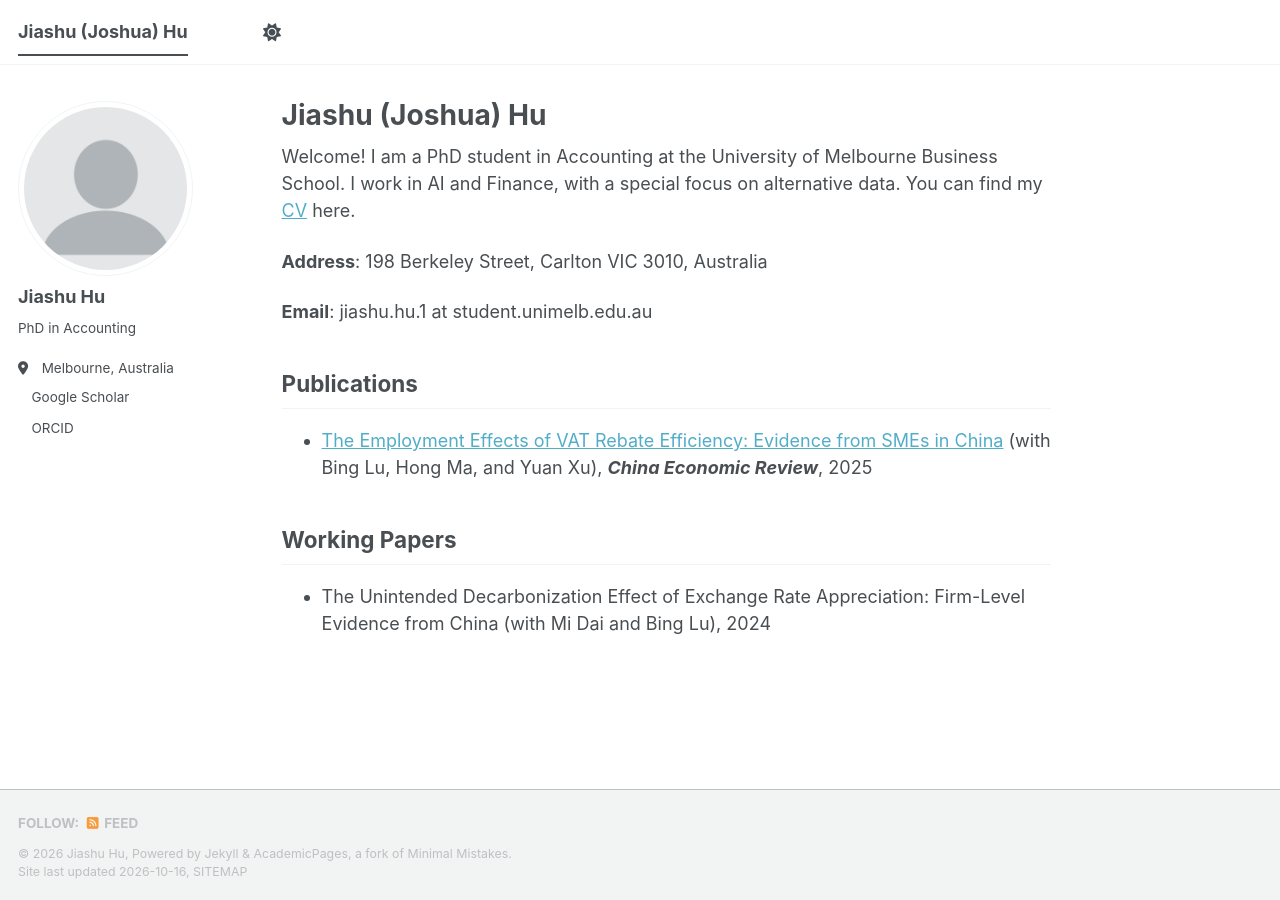
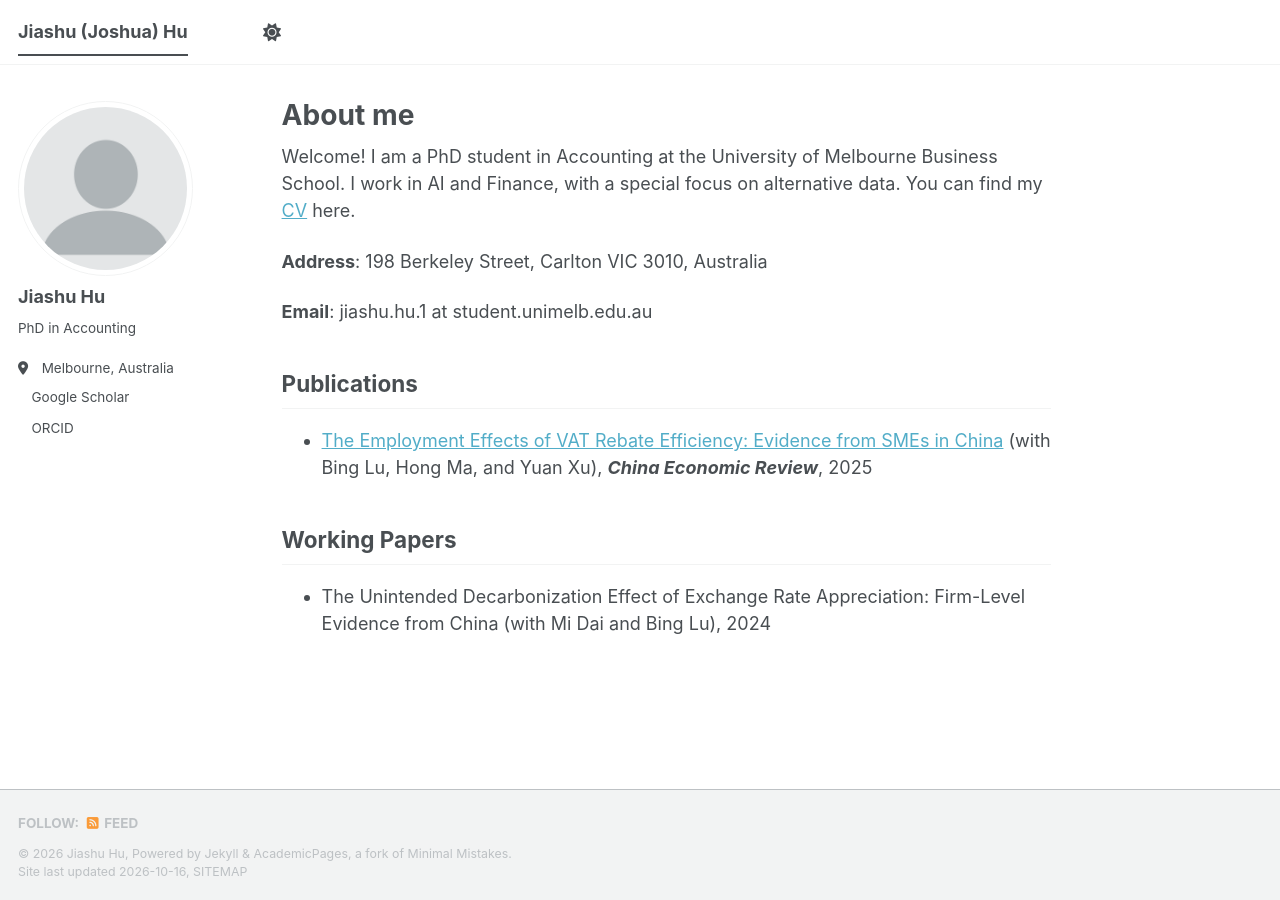
Before and after one commit to jiashuhu/jiashuhu.github.io, a Jekyll site: the page built from _pages/about.md, in a window 1280 px wide. Built offline with Jekyll 4.4.1, drawn with Linux system fonts in a browser that asks for light colours; a style sheet for code colours, icons or effects is not loaded.

Commit message:
Update title in about.md to 'About me'

```diff
--- a/_pages/about.md
+++ b/_pages/about.md
@@ -1,6 +1,6 @@
 ---
 permalink: /
-title: "Jiashu (Joshua) Hu"
+title: "About me"
 author_profile: true
 redirect_from:
   - /about/
```
